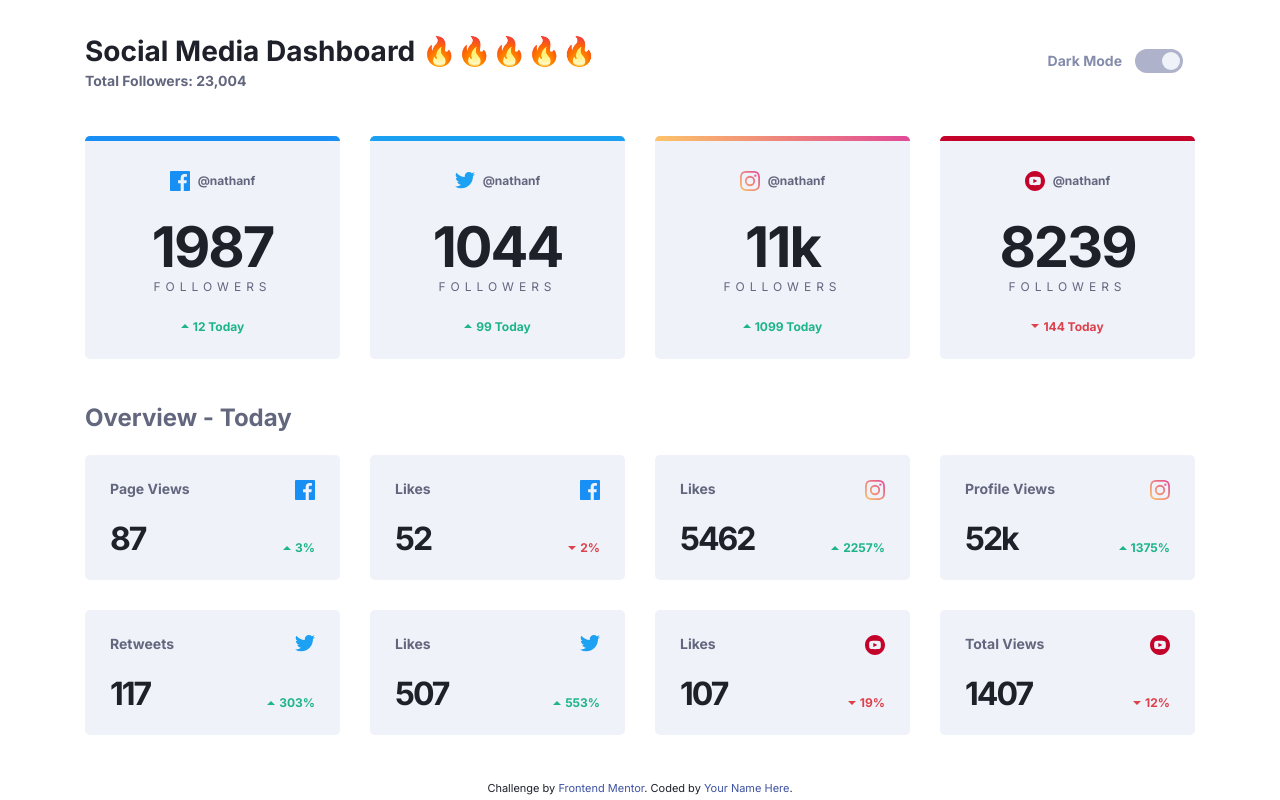
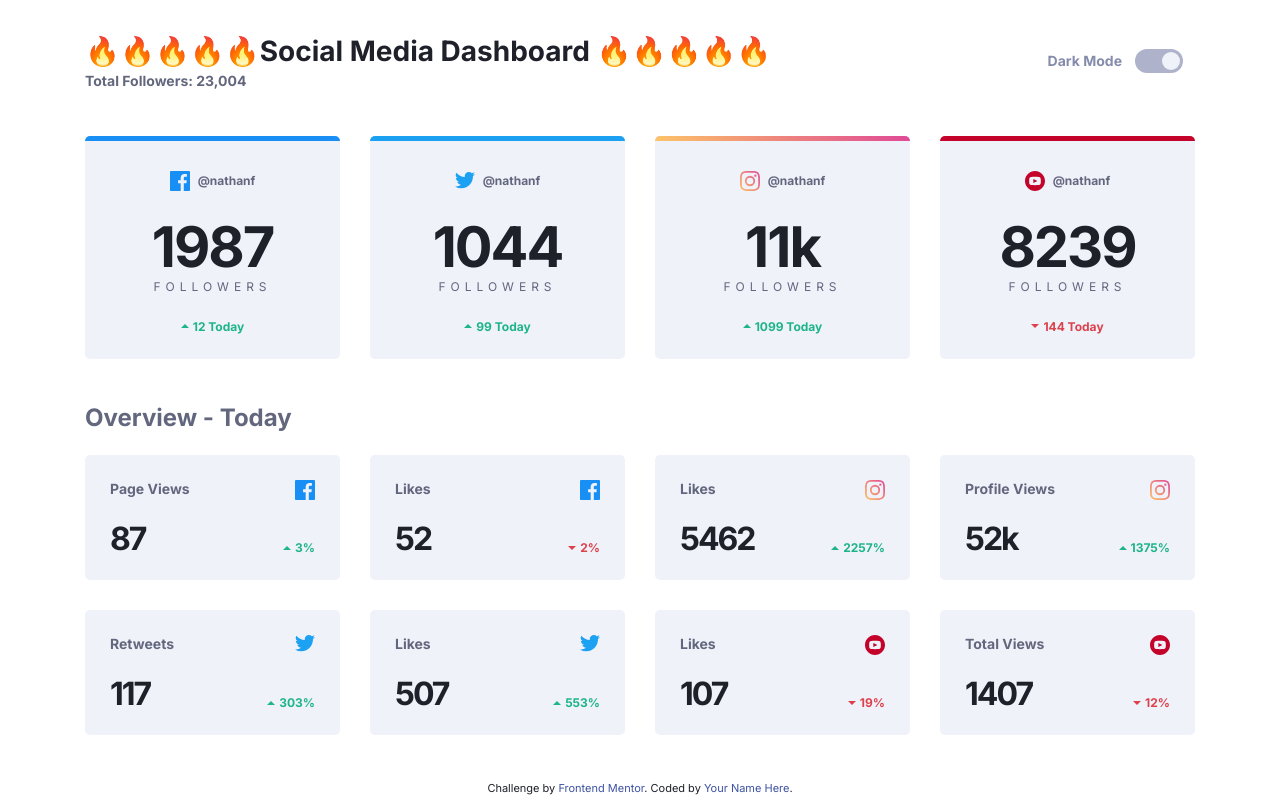
Before and after one commit to thecodercoder/fem-dklt-toggle, a website: page index.html in a window 1280 px wide. Drawn offline with nearby package versions, Linux system fonts and the light colour scheme; files that its build step writes are made by us from their sources.

Commit message:
Update index.html V1
updated

```diff
--- a/index.html
+++ b/index.html
@@ -39,7 +39,7 @@
   <body>
     <header class="header container">
       <div class="header__title">
-        <h1>Social Media Dashboard 🔥🔥🔥🔥🔥</h1>
+        <h1>🔥🔥🔥🔥🔥Social Media Dashboard 🔥🔥🔥🔥🔥 </h1>
         <span class="header__subtitle">Total Followers: 23,004</span>
       </div>
 
```
